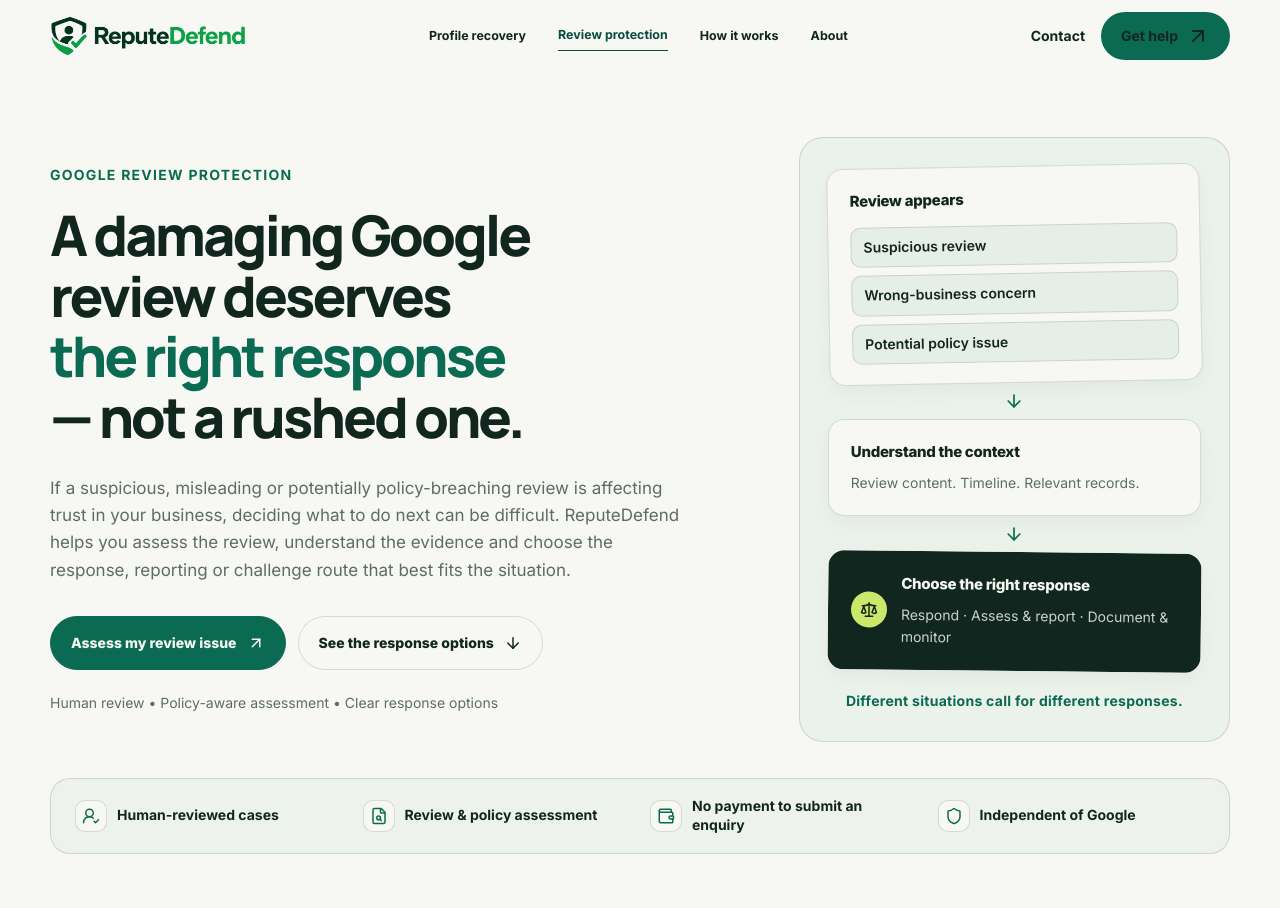
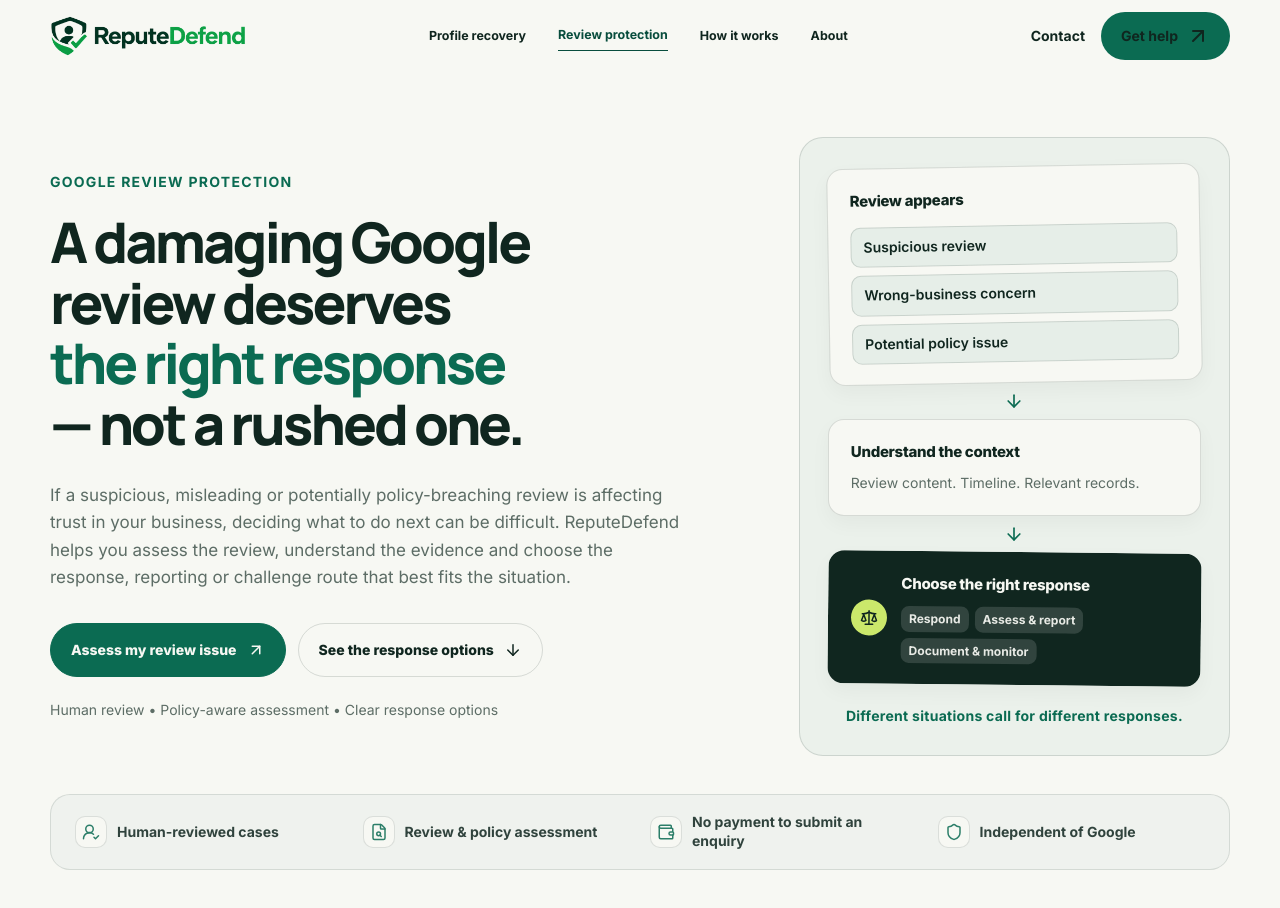
Before and after one commit to NabarunDas/reputedefend-web, a Next.js app: page /review-protection in a window 1280 px wide. Shown: the top 908 px of the page. Built offline with nearby package versions, Linux system fonts and the light colour scheme.

Commit message:
Fix Review Protection route contrast and hero route labels
Keep Assess & report body copy readable on the dark card, and show
the three response routes as chips in the hero visual.

Co-authored-by: NabarunDas <NabarunDas@users.noreply.github.com>

```diff
--- a/app/review-protection/review-sections.tsx
+++ b/app/review-protection/review-sections.tsx
@@ -61,7 +61,7 @@ function ReviewVisual() {
         <span className={s.flowCheck} aria-hidden="true"><Scale size={18} /></span>
         <div>
           <p className={s.flowLabel}>Choose the right response</p>
-          <p className={s.flowCopy}>Respond · Assess &amp; report · Document &amp; monitor</p>
+          <p className={s.routeChips}><span>Respond</span><span>Assess &amp; report</span><span>Document &amp; monitor</span></p>
         </div>
       </div>
       <figcaption className={s.visualNote}>Different situations call for different responses.</figcaption>
--- a/app/review-protection/review.module.css
+++ b/app/review-protection/review.module.css
@@ -39,6 +39,8 @@
 .visualConnector { display: flex; justify-content: center; color: var(--green); padding-block: 8px; }
 .flowCardAction { display: flex; align-items: center; gap: 14px; background: var(--ink); color: var(--paper); border-color: transparent; transform: rotate(.6deg); }
 .flowCardAction .flowCopy { color: color-mix(in srgb, var(--paper) 82%, transparent); }
+.routeChips { display: flex; flex-wrap: wrap; gap: 6px; margin: 10px 0 0; }
+.routeChips span { font-size: 12px; font-weight: 650; line-height: 1.3; padding: 5px 8px; border-radius: 8px; background: color-mix(in srgb, var(--paper) 14%, transparent); color: color-mix(in srgb, var(--paper) 92%, transparent); }
 .flowCheck { display: flex; align-items: center; justify-content: center; flex-shrink: 0; width: 36px; height: 36px; border-radius: 50%; color: var(--ink); background: var(--lime); }
 .visualNote { font-size: 14px; color: var(--green); font-weight: 700; letter-spacing: .02em; margin-top: 20px; text-align: center; }
 
@@ -71,8 +73,8 @@
 .routeEmphasis { background: var(--ink) !important; color: var(--paper); border-color: transparent; }
 .routeEmphasis .routeCue { color: var(--lime); }
 .routeEmphasis h3 { color: var(--paper); }
-.routeEmphasis p { color: color-mix(in srgb, var(--paper) 86%, transparent); }
-.routeEmphasis .routeAction { border-color: color-mix(in srgb, var(--paper) 18%, transparent); }
+.routeGrid .routeEmphasis > p { color: color-mix(in srgb, var(--paper) 88%, transparent); }
+.routeGrid .routeEmphasis .routeAction { border-color: color-mix(in srgb, var(--paper) 18%, transparent); }
 .routeFoot { margin-top: 24px; color: var(--muted-strong); font-size: 15px; max-width: 840px; line-height: 1.6; }
 
 .expertise { background: var(--ink); color: var(--paper); border-radius: 24px; padding: 64px; margin-top: 8px; }
```
